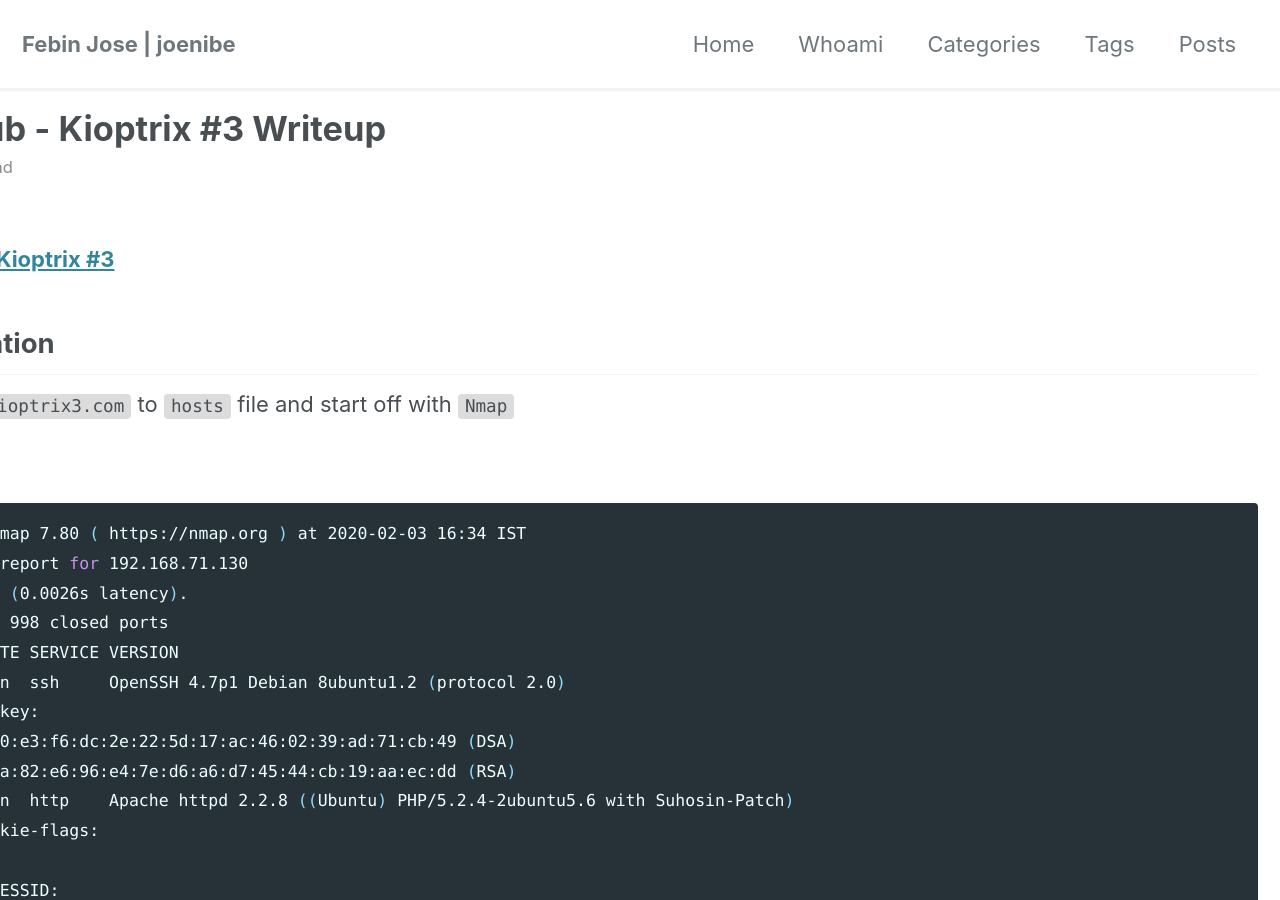
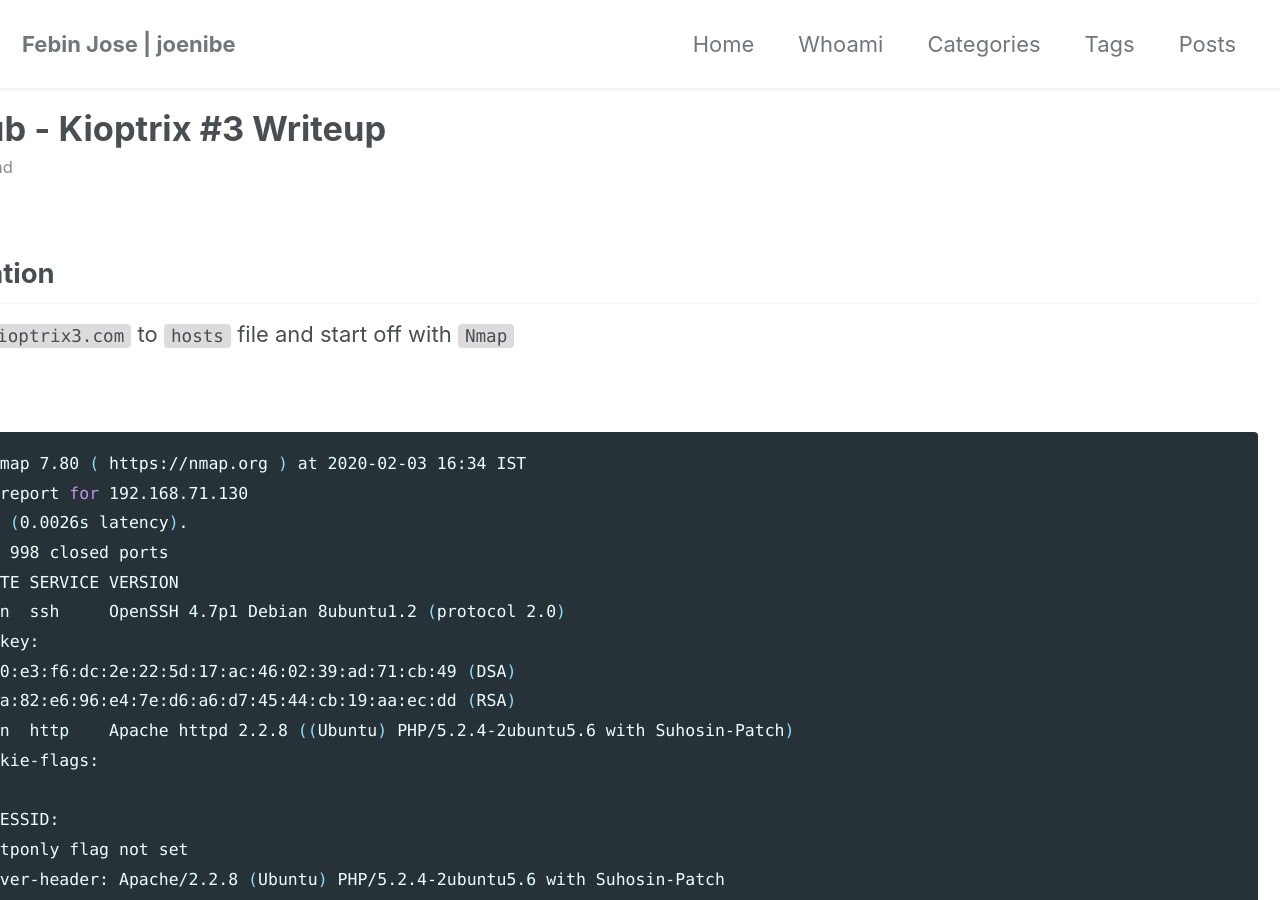
Before and after one commit to JoeNibe/JoeNibe.github.io, a Jekyll site: the page built from _posts/vulnhub/2020-02-07-kioptrix #3.md, in a window 1280 px wide and 900 px high. Built offline with Jekyll 4.4.1, drawn with Linux system fonts in a browser that asks for light colours; cached includes are drawn as plain includes; nearby versions of some CDN libraries.

Commit message:
Update 2020-02-07-kioptrix #3.md

```diff
--- a/_posts/vulnhub/2020-02-07-kioptrix #3.md
+++ b/_posts/vulnhub/2020-02-07-kioptrix #3.md
@@ -6,8 +6,6 @@ categories: OSCP
 tags: Vulnhub
 classes: wide
 ---
-### [Vulnhub - Kioptrix #3](https://www.vulnhub.com/entry/kioptrix-level-12-3,24/)
-
 ## Enumeration
 Lets add `kioptrix3.com` to `hosts` file and start off with `Nmap`
 
```
